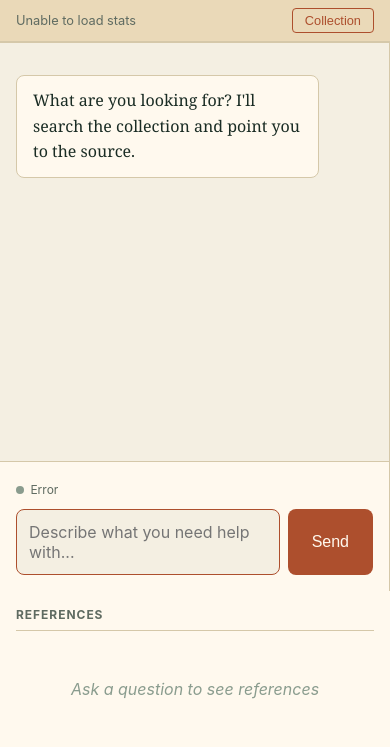
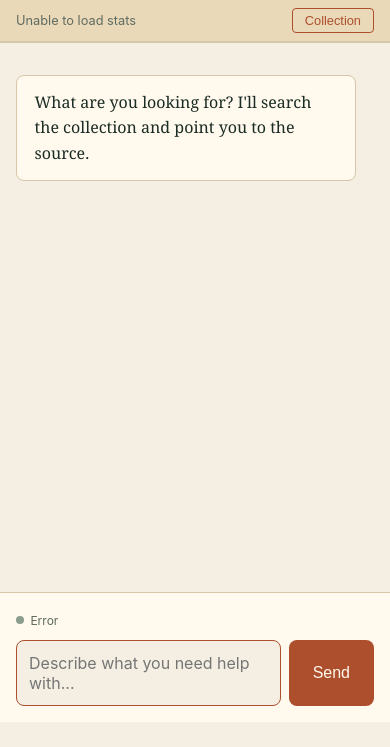
Before and after one commit to xyver/disaster-clippy-public, a Python web app: template templates/index.html in a window 390 px wide. Shown: the part 129-876 px from the top of the page. Run offline with Jinja, Linux system fonts and the light colour scheme; the template is opened without the code that fills it, so the values that code supplies are empty.

Commit message:
Move references inline below each assistant message
References now attach directly to the message that generated them,
styled as a bibliography section with a subtle rule separator. Each
answer permanently keeps its own citations as you scroll back through
the conversation.

- Remove fixed right-panel articles-panel from layout
- renderArticles(articles, messageDiv) appends .message-references
  section to the specific message div instead of a global panel
- Reference cards: compact citation style with left-border accent,
  numbered, no score badge (ordering implies relevance)
- Fix updateToggleButton text to say "Collection" not "Select Sources"
- Responsive: chat messages taller on mobile now that panel is inline

```diff
--- a/static/chat.css
+++ b/static/chat.css
@@ -89,7 +89,6 @@ header a:hover {
     flex: 1;
     display: flex;
     flex-direction: column;
-    border-right: 1px solid #d5c8a9;
     height: 100%;
     overflow: hidden;
 }
@@ -102,16 +101,16 @@ header a:hover {
 }
 
 .message {
-    margin-bottom: 1rem;
-    padding: 0.75rem 1rem;
+    margin-bottom: 1.25rem;
+    padding: 0.85rem 1.1rem;
     border-radius: 8px;
-    max-width: 85%;
 }
 
 .message.user {
     background: #ead9b8;
     border: 1px solid #d5c8a9;
     margin-left: auto;
+    max-width: 75%;
 }
 
 .message.assistant {
@@ -119,6 +118,7 @@ header a:hover {
     border: 1px solid #d5c8a9;
     font-family: Georgia, 'Times New Roman', serif;
     line-height: 1.7;
+    max-width: min(88%, 760px);
 }
 
 .message-content {
@@ -200,42 +200,60 @@ header a:hover {
     cursor: not-allowed;
 }
 
-/* References Panel */
-.articles-panel {
-    width: 400px;
-    overflow-y: auto;
-    overflow-x: hidden;
-    padding: 1rem;
-    background: #fff9ee;
-    flex-shrink: 0;
+/* Inline references — attached below each assistant message */
+.message-references {
+    margin-top: 1rem;
+    padding-top: 0.85rem;
+    border-top: 1px solid #d5c8a9;
 }
 
-.articles-panel h2 {
-    font-size: 0.75rem;
+.references-label {
+    font-size: 0.68rem;
     text-transform: uppercase;
-    letter-spacing: 0.08em;
-    color: #5f6b61;
-    margin-bottom: 1rem;
-    padding-bottom: 0.5rem;
-    border-bottom: 1px solid #d5c8a9;
+    letter-spacing: 0.1em;
+    color: #8a9c8e;
+    font-family: -apple-system, BlinkMacSystemFont, 'Segoe UI', sans-serif;
+    margin-bottom: 0.6rem;
+}
+
+.reference-cards {
+    display: grid;
+    gap: 0.45rem;
 }
 
 .article-card {
     background: #f4efe2;
     border: 1px solid #d5c8a9;
-    border-radius: 8px;
-    padding: 1rem;
-    margin-bottom: 0.75rem;
+    border-left: 3px solid #d5c8a9;
+    border-radius: 4px;
+    padding: 0.6rem 0.8rem;
+    transition: border-left-color 0.15s;
 }
 
 .article-card:hover {
-    border-color: #ad4f2d;
+    border-left-color: #ad4f2d;
+}
+
+.article-card-header {
+    display: flex;
+    align-items: baseline;
+    gap: 0.5rem;
+    margin-bottom: 0.2rem;
+}
+
+.cite-num {
+    font-size: 0.7rem;
+    color: #8a9c8e;
+    font-family: -apple-system, BlinkMacSystemFont, 'Segoe UI', sans-serif;
+    flex-shrink: 0;
 }
 
 .article-card h3 {
-    font-size: 0.95rem;
+    font-size: 0.88rem;
     font-family: Georgia, 'Times New Roman', serif;
-    margin-bottom: 0.5rem;
+    font-weight: normal;
+    margin: 0;
+    line-height: 1.4;
 }
 
 .article-card h3 a {
@@ -248,25 +266,16 @@ header a:hover {
 }
 
 .article-meta {
-    font-size: 0.8rem;
-    color: #5f6b61;
-    margin-bottom: 0.5rem;
+    font-size: 0.75rem;
+    color: #8a9c8e;
+    font-family: -apple-system, BlinkMacSystemFont, 'Segoe UI', sans-serif;
+    margin-bottom: 0.3rem;
 }
 
 .article-snippet {
-    font-size: 0.85rem;
+    font-size: 0.82rem;
     color: #5f6b61;
     line-height: 1.5;
-}
-
-.score-badge {
-    display: inline-block;
-    background: #ead9b8;
-    color: #45644d;
-    padding: 0.15rem 0.5rem;
-    border-radius: 4px;
-    font-size: 0.75rem;
-    margin-left: 0.5rem;
 }
 
 .zim-title {
@@ -451,20 +460,17 @@ header a:hover {
 /* Responsive */
 @media (max-width: 900px) {
     .container {
-        flex-direction: column;
         height: auto;
         min-height: calc(100vh - 140px);
     }
     .chat-panel {
         height: auto;
-        min-height: 400px;
+        min-height: 500px;
     }
     .chat-messages {
-        max-height: 50vh;
+        max-height: 65vh;
     }
-    .articles-panel {
-        width: 100%;
-        height: auto;
-        max-height: 300px;
+    .message.assistant {
+        max-width: 95%;
     }
 }
--- a/static/chat.js
+++ b/static/chat.js
@@ -8,7 +8,6 @@ const chatMessages = document.getElementById('chatMessages');
 const chatForm = document.getElementById('chatForm');
 const userInput = document.getElementById('userInput');
 const sendBtn = document.getElementById('sendBtn');
-const articlesList = document.getElementById('articlesList');
 const loading = document.getElementById('loading');
 const indexStats = document.getElementById('indexStats');
 const sourcesPanel = document.getElementById('sourcesPanel');
@@ -66,52 +65,54 @@ function addMessage(content, isUser = false) {
     chatMessages.scrollTop = chatMessages.scrollHeight;
 }
 
-// Render articles panel
-function renderArticles(articles) {
-    if (!articles || articles.length === 0) {
-        articlesList.innerHTML = '<div class="empty-state">No matching articles found</div>';
-        return;
-    }
+// Attach reference cards to a specific message div
+function renderArticles(articles, messageDiv) {
+    if (!articles || articles.length === 0) return;
 
-    articlesList.innerHTML = articles.map((article, idx) => {
+    const refsSection = document.createElement('div');
+    refsSection.className = 'message-references';
+
+    const label = document.createElement('p');
+    label.className = 'references-label';
+    label.textContent = 'References';
+    refsSection.appendChild(label);
+
+    const cardsDiv = document.createElement('div');
+    cardsDiv.className = 'reference-cards';
+
+    cardsDiv.innerHTML = articles.map((article, idx) => {
         const url = article.url || '';
         const isLocalZim = url.startsWith('/zim/');
         const isLocalBackup = url.startsWith('/backup/');
         const isExternalUrl = url.startsWith('http://') || url.startsWith('https://');
 
-        // Build the title HTML with appropriate link
         let titleHtml;
         if (isLocalZim) {
-            // Local ZIM URL - opens in new tab to preserve chat history
             titleHtml = `<a href="${escapeHtml(url)}" target="_blank" class="zim-link">${escapeHtml(article.title)}</a><span class="zim-badge">local</span>`;
         } else if (isLocalBackup) {
-            // Local HTML backup URL - opens in new tab
             titleHtml = `<a href="${escapeHtml(url)}" target="_blank" class="backup-link">${escapeHtml(article.title)}</a><span class="zim-badge">local</span>`;
         } else if (isExternalUrl) {
-            // External URL - opens in new tab
             titleHtml = `<a href="${escapeHtml(url)}" target="_blank">${escapeHtml(article.title)}</a>`;
         } else if (url.startsWith('zim://')) {
-            // Fallback for unconverted zim:// URLs (should not happen)
             titleHtml = `<span class="zim-title">${escapeHtml(article.title)}</span><span class="zim-badge">offline</span>`;
         } else {
-            // No URL or unknown format
             titleHtml = `<span>${escapeHtml(article.title)}</span>`;
         }
 
         return `
             <div class="article-card">
-                <h3>
-                    <span>#${idx + 1}</span>
-                    ${titleHtml}
-                    <span class="score-badge">${(article.score * 100).toFixed(0)}% match</span>
-                </h3>
-                <div class="article-meta">
-                    Source: ${escapeHtml(article.source)}${(isLocalZim || isLocalBackup) ? ' (offline)' : ''}
+                <div class="article-card-header">
+                    <span class="cite-num">${idx + 1}</span>
+                    <h3>${titleHtml}</h3>
                 </div>
+                <div class="article-meta">${escapeHtml(article.source)}${(isLocalZim || isLocalBackup) ? ' \u00b7 offline' : ''}</div>
                 <div class="article-snippet">${escapeHtml(article.snippet)}</div>
             </div>
         `;
     }).join('');
+
+    refsSection.appendChild(cardsDiv);
+    messageDiv.appendChild(refsSection);
 }
 
 // Send chat message with streaming
@@ -198,11 +199,11 @@ async function sendMessage(message) {
                             contentDiv.innerHTML = parseMarkdown(fullResponse);
                             chatMessages.scrollTop = chatMessages.scrollHeight;
                         } else if (data.startsWith('[ARTICLES]')) {
-                            // Parse articles JSON
+                            // Parse articles JSON and attach to this message
                             try {
                                 const articlesJson = data.substring(10);
                                 const articles = JSON.parse(articlesJson);
-                                renderArticles(articles);
+                                renderArticles(articles, messageDiv);
                             } catch (e) {
                                 console.error('Failed to parse articles:', e);
                             }
@@ -370,11 +371,11 @@ function onSourceChange() {
 function updateToggleButton() {
     const totalSources = Object.keys(availableSources).length;
     if (selectedSources === null || selectedSources.length === totalSources) {
-        toggleSourcesBtn.textContent = `Select Sources (${totalSources}/${totalSources})`;
+        toggleSourcesBtn.textContent = `Collection (${totalSources})`;
     } else if (selectedSources.length === 0) {
-        toggleSourcesBtn.textContent = `Select Sources (0/${totalSources})`;
+        toggleSourcesBtn.textContent = `Collection (0/${totalSources})`;
     } else {
-        toggleSourcesBtn.textContent = `Select Sources (${selectedSources.length}/${totalSources})`;
+        toggleSourcesBtn.textContent = `Collection (${selectedSources.length}/${totalSources})`;
     }
 }
 
--- a/templates/index.html
+++ b/templates/index.html
@@ -72,14 +72,6 @@
             </div>
         </div>
 
-        <div class="articles-panel">
-            <h2>References</h2>
-            <div id="articlesList">
-                <div class="empty-state">
-                    Ask a question to see references
-                </div>
-            </div>
-        </div>
     </div>
 
     <script src="/static/chat-utils.js"></script>
```
